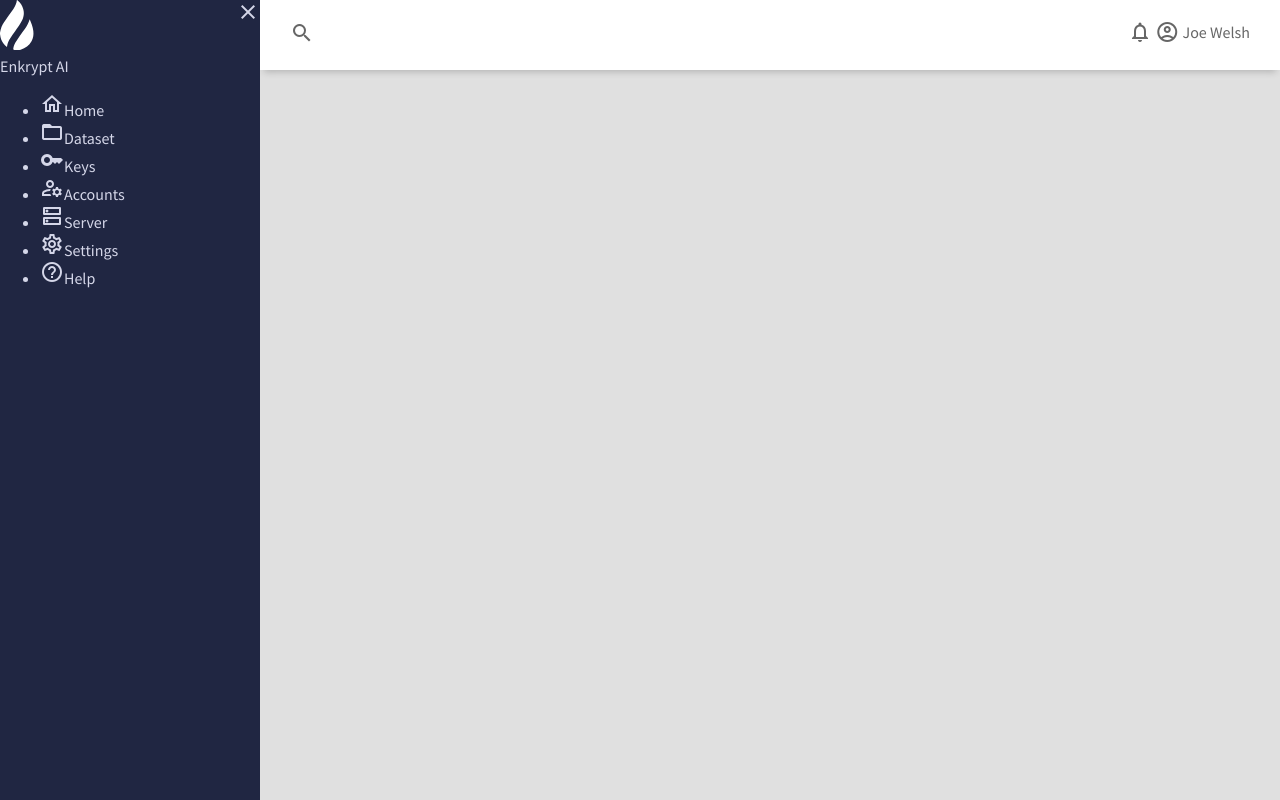
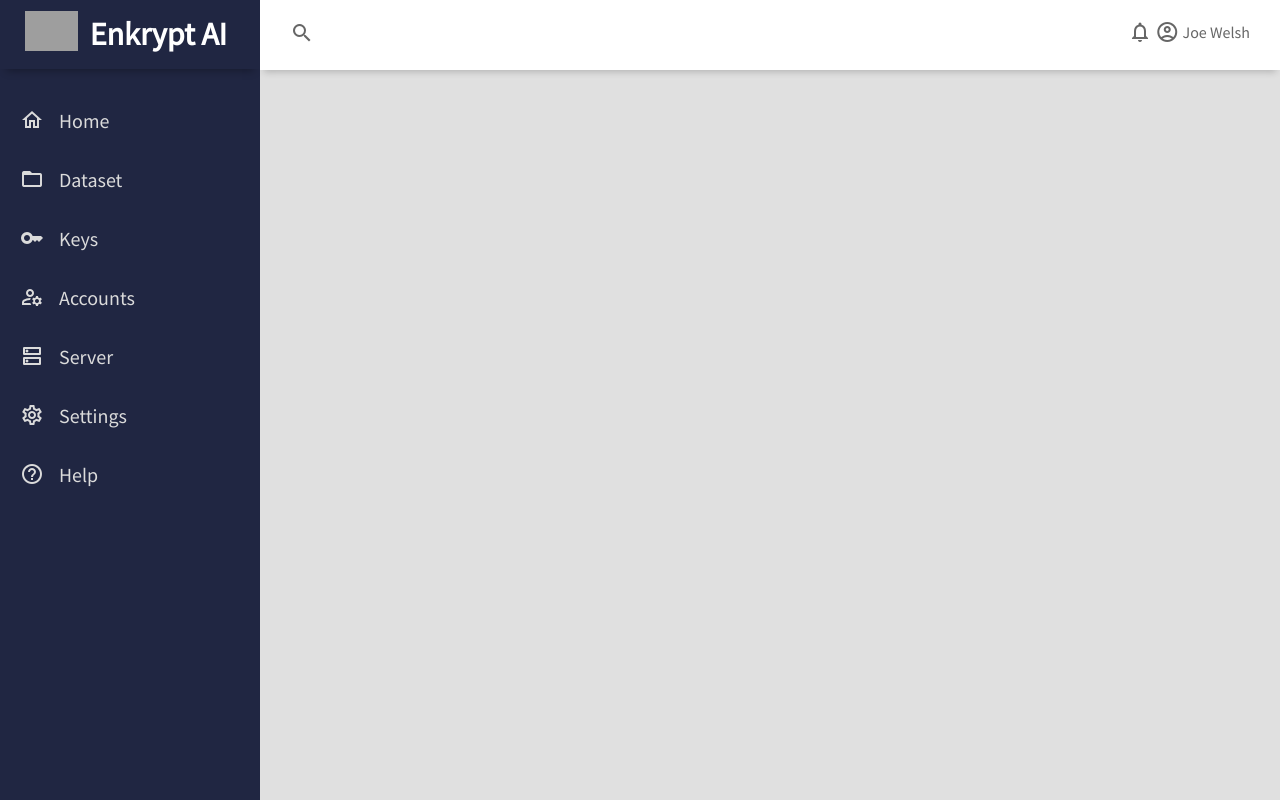
Before and after one commit to kharelpk/Dashboard_EnkryptAI, a Python web app: template templates/index.html in a window 1280 px wide. Run offline with Jinja, Linux system fonts and the light colour scheme; the template is opened without the code that fills it, so the values that code supplies are empty; grey boxes are pictures that could not be loaded.

Commit message:
Navbar complete!

```diff
--- a/templates/css/styles.css
+++ b/templates/css/styles.css
@@ -42,7 +42,7 @@ body {
   grid-area: sidebar;
   height: 100%;
   background-color: #202642;
-  color: #d5d7e9;
+  color: #dbdbdb;
   overflow-y: auto;
   transition: all 0.5s;
   -webkit-transition: all 0.5s;
@@ -51,6 +51,63 @@ body {
 .sidebar-title {
   display: flex;
   justify-content: space-between;
+  align-items: center;
+  padding: 10px 10px 0px 10px;
+  margin-bottom: 20px;
+  color: white;
+  box-shadow: 0px 8px 8px -6px rgba(0, 0, 0, 0.3);
+}
+
+.sidebar-title > span {
+  display: none;
+  margin-top: -0.5em;
+}
+
+.sidebar-brand {
+  margin-top: -20px;
+  font-size: 32px;
+  font-weight: 700;
+  padding: 15px;
+}
+
+.sidebar-brand > span {
+  position: relative;
+  top: 0.175em;
+  padding: 0px 5px 0px 0px;
+}
+
+.sidebar-list {
+  padding: 0;
+  margin-top: 15px;
+  list-style-type: none;
+  font-size: 1.25em;
+}
+
+.sidebar-list-item {
+  padding: 15px 15px 15px 20px;
+}
+
+.sidebar-list-item > span {
+  padding: 0px 15px 0px 0px;
+}
+
+.sidebar-list-item:hover {
+  background-color: rgba(0, 0, 0, 0.1);
+  color: white;
+  cursor: pointer;
+  border-right: white 4px solid;
+  /* font-weight: bold; */
+}
+
+.sidebar-response {
+  display: inline !important;
+  position: absolute;
+}
+
+li > span.material-icons-outlined {
+  position: relative;
+  top: 0.15em;
+  font-size: 1.25 em;
 }
 
 /* ----------- MAIN CONTAINER ---------------- */
--- a/templates/index.html
+++ b/templates/index.html
@@ -54,9 +54,9 @@
             <span class="sidebar-logo-image"
               ><img
                 id="logo-image"
-                src="./images/Logo_white.svg"
+                src="./images/logo-sm.svg"
                 alt="logo"
-                height="52"
+                height="40"
             /></span>
             Enkrypt AI
           </div>
```
Also changed, not shown: templates/images/Logo_white.svg (deleted).
